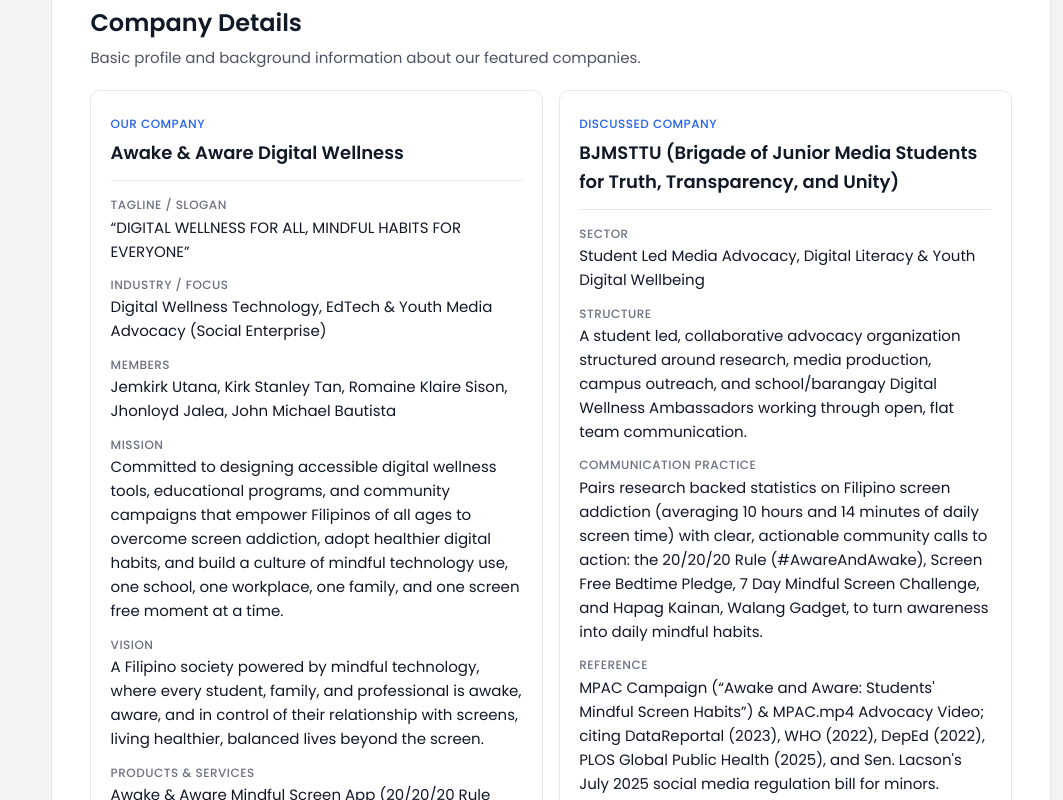
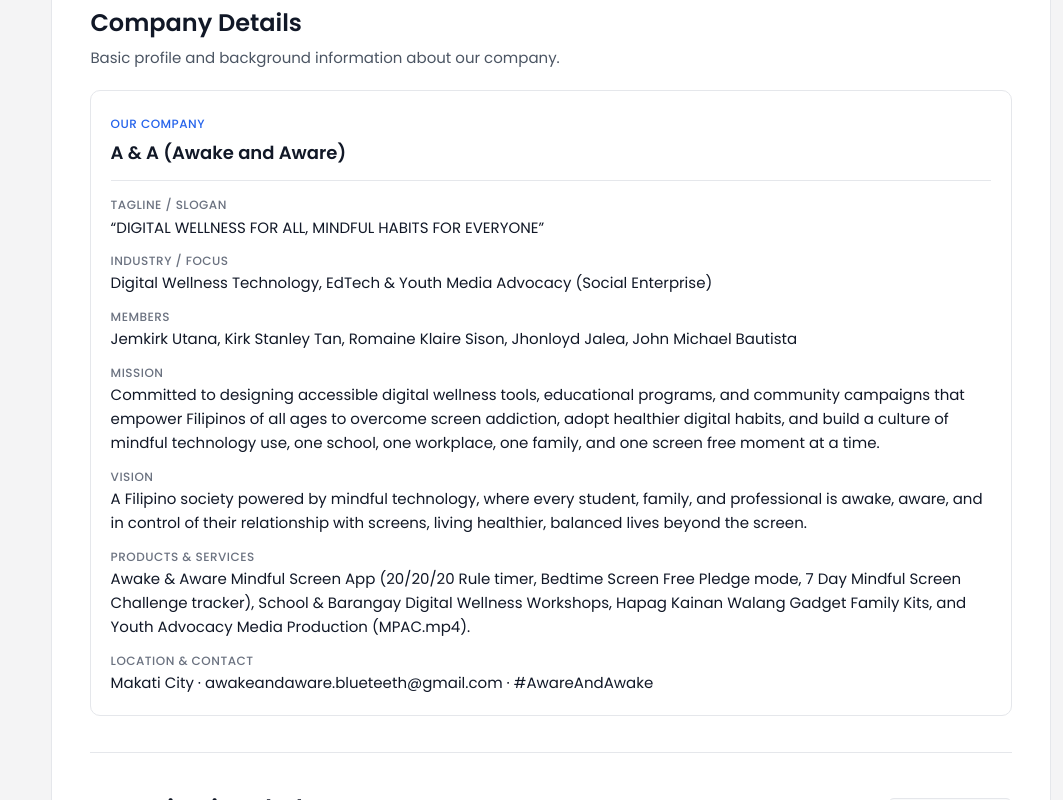
Before and after one commit to jemkirku0907/orgcom, a Next.js app: page / in a window 1280 px wide. Shown: the part 3160-3960 px from the top of the page, without its empty margins (217-1280 px from the left). Built offline with nearby package versions, Linux system fonts and the light colour scheme.

Commit message:
chore: remove BJMSTTU card and rename company to A & A (Awake and Aware)

```diff
--- a/app/globals.css
+++ b/app/globals.css
@@ -1455,7 +1455,7 @@ h1, h2, h3, h4 {
 /* 05 Company Details */
 .companies-grid {
   display: grid;
-  grid-template-columns: repeat(auto-fit, minmax(min(100%, 280px), 1fr));
+  grid-template-columns: 1fr;
   gap: 1rem;
 }
 
--- a/app/page.tsx
+++ b/app/page.tsx
@@ -969,14 +969,14 @@ export default function HomePage() {
                 <h2 className="section-title">Company Details</h2>
               </div>
               <p className="section-lead">
-                Basic profile and background information about our featured companies.
+                Basic profile and background information about our company.
               </p>
 
               <div className="companies-grid">
                 <article className="company-profile-card">
                   <div className="company-card-top">
                     <span className="company-label">Our Company</span>
-                    <h3>Awake &amp; Aware Digital Wellness</h3>
+                    <h3>A &amp; A (Awake and Aware)</h3>
                   </div>
                   <dl className="company-facts">
                     <div>
@@ -1021,44 +1021,6 @@ export default function HomePage() {
                     <div>
                       <dt>Location &amp; Contact</dt>
                       <dd>Makati City · awakeandaware.blueteeth@gmail.com · #AwareAndAwake</dd>
-                    </div>
-                  </dl>
-                </article>
-
-                <article className="company-profile-card">
-                  <div className="company-card-top">
-                    <span className="company-label">Discussed Company</span>
-                    <h3>BJMSTTU (Brigade of Junior Media Students for Truth, Transparency, and Unity)</h3>
-                  </div>
-                  <dl className="company-facts">
-                    <div>
-                      <dt>Sector</dt>
-                      <dd>Student Led Media Advocacy, Digital Literacy &amp; Youth Digital Wellbeing</dd>
-                    </div>
-                    <div>
-                      <dt>Structure</dt>
-                      <dd>
-                        A student led, collaborative advocacy organization structured around research, media production,
-                        campus outreach, and school/barangay Digital Wellness Ambassadors working through open, flat
-                        team communication.
-                      </dd>
-                    </div>
-                    <div>
-                      <dt>Communication Practice</dt>
-                      <dd>
-                        Pairs research backed statistics on Filipino screen addiction (averaging 10 hours and 14 minutes
-                        of daily screen time) with clear, actionable community calls to action: the 20/20/20 Rule
-                        (#AwareAndAwake), Screen Free Bedtime Pledge, 7 Day Mindful Screen Challenge, and Hapag Kainan,
-                        Walang Gadget, to turn awareness into daily mindful habits.
-                      </dd>
-                    </div>
-                    <div>
-                      <dt>Reference</dt>
-                      <dd>
-                        MPAC Campaign (&ldquo;Awake and Aware: Students&apos; Mindful Screen Habits&rdquo;) &amp;
-                        MPAC.mp4 Advocacy Video; citing DataReportal (2023), WHO (2022), DepEd (2022), PLOS Global
-                        Public Health (2025), and Sen. Lacson&apos;s July 2025 social media regulation bill for minors.
-                      </dd>
                     </div>
                   </dl>
                 </article>
```
